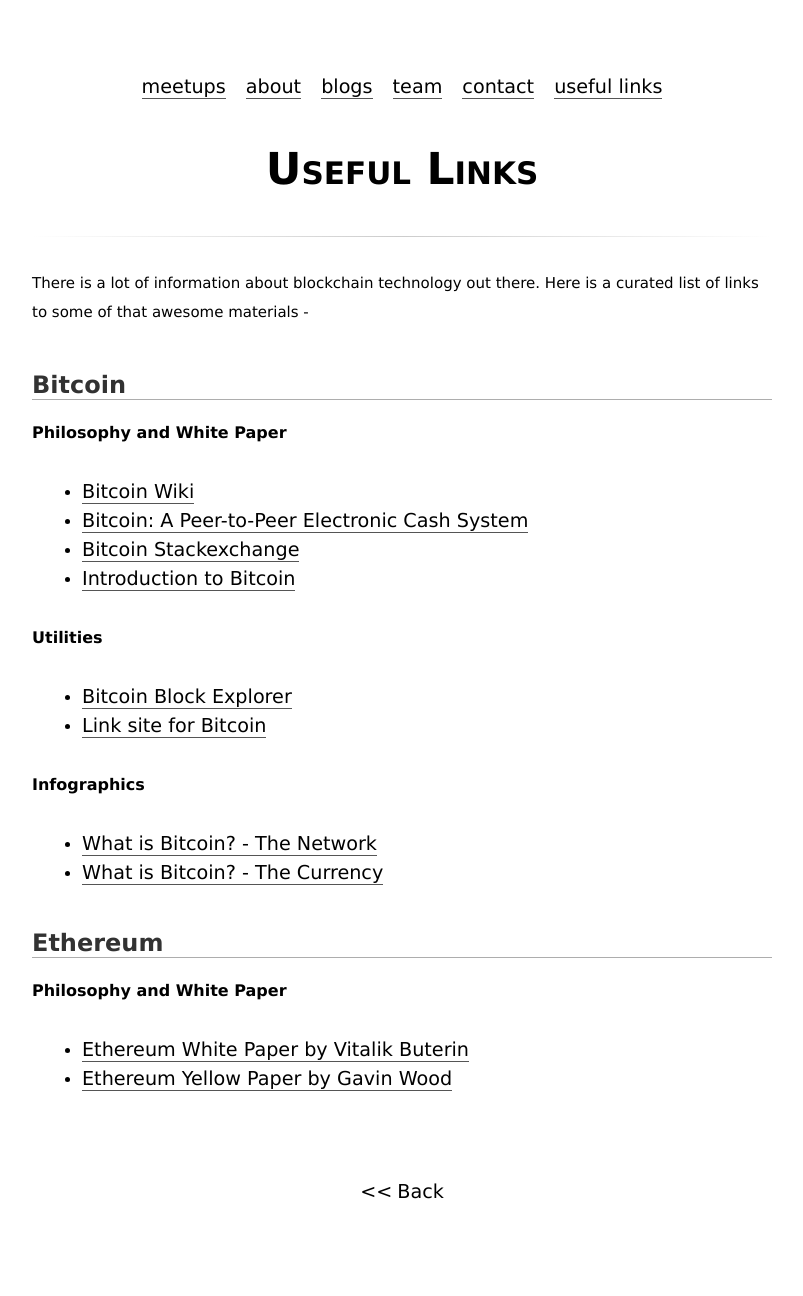
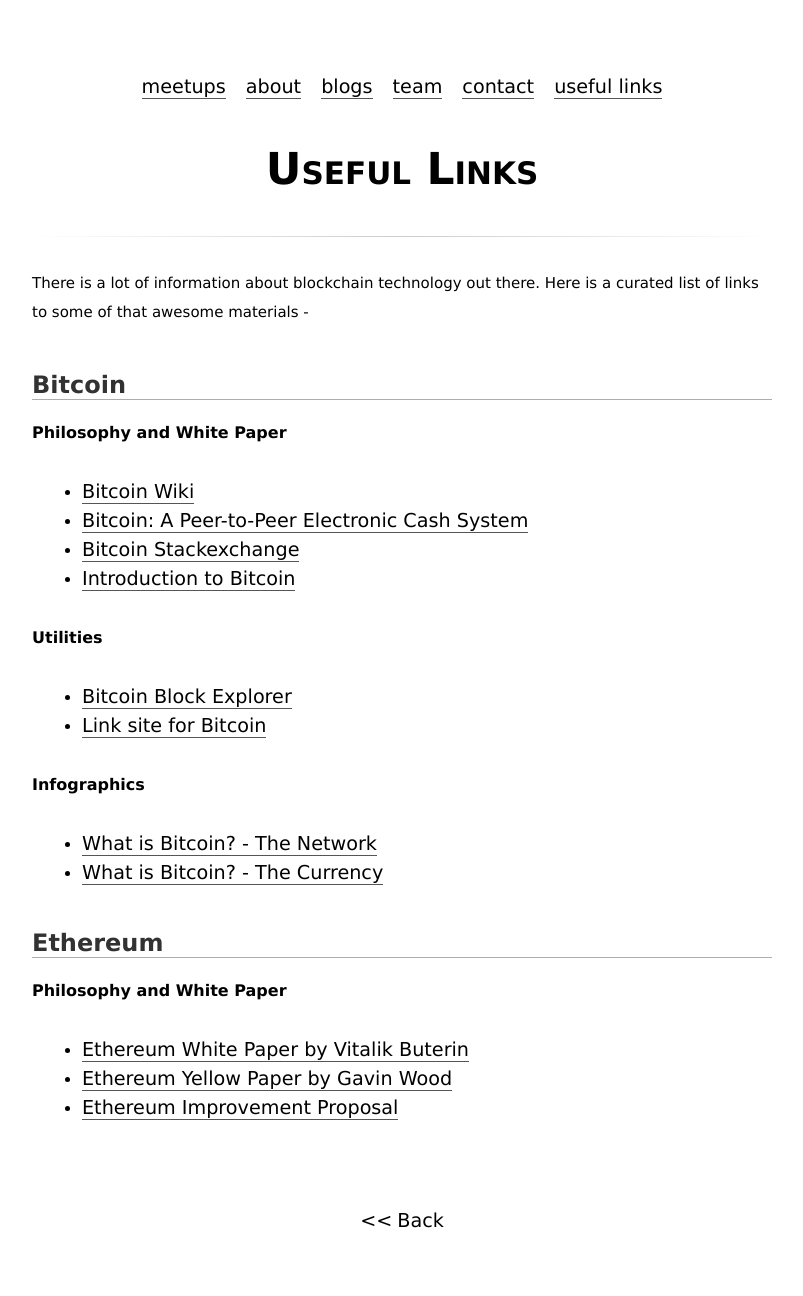
Before and after one commit to big-org/big-org.github.io, a Jekyll site: the page built from links.md, in a window 1280 px wide. Shown: the whole page, without its empty margins (238-1041 px from the left). Built offline with Jekyll 4.4.1, drawn with Linux system fonts in a browser that asks for light colours; before the commit the page ends 1267 px from its top, so only the background shows below that.

Commit message:
Added EIP to links

```diff
--- a/links.md
+++ b/links.md
@@ -29,3 +29,4 @@
 ### Philosophy and White Paper
   * [Ethereum White Paper by Vitalik Buterin](https://github.com/ethereum/wiki/wiki/White-Paper)
   * [Ethereum Yellow Paper by Gavin Wood](http://gavwood.com/paper.pdf)
+  * [Ethereum Improvement Proposal](https://github.com/ethereum/EIPs)
```
